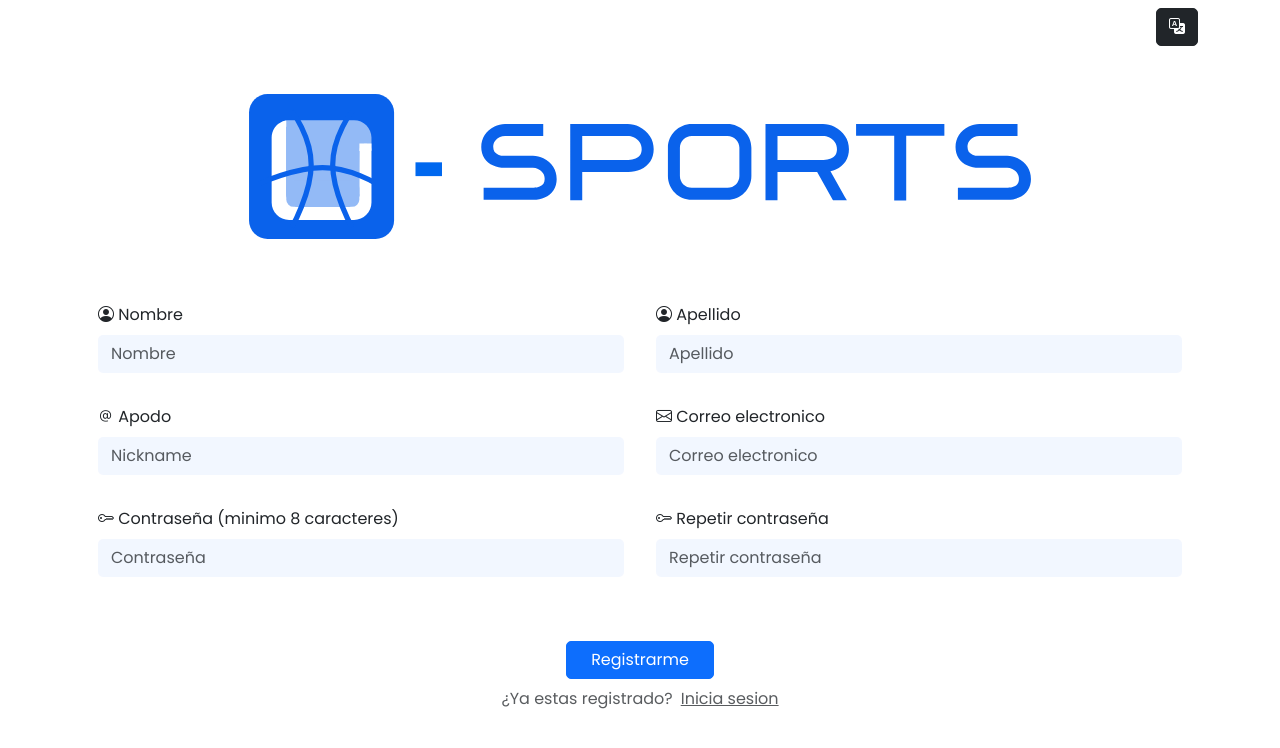
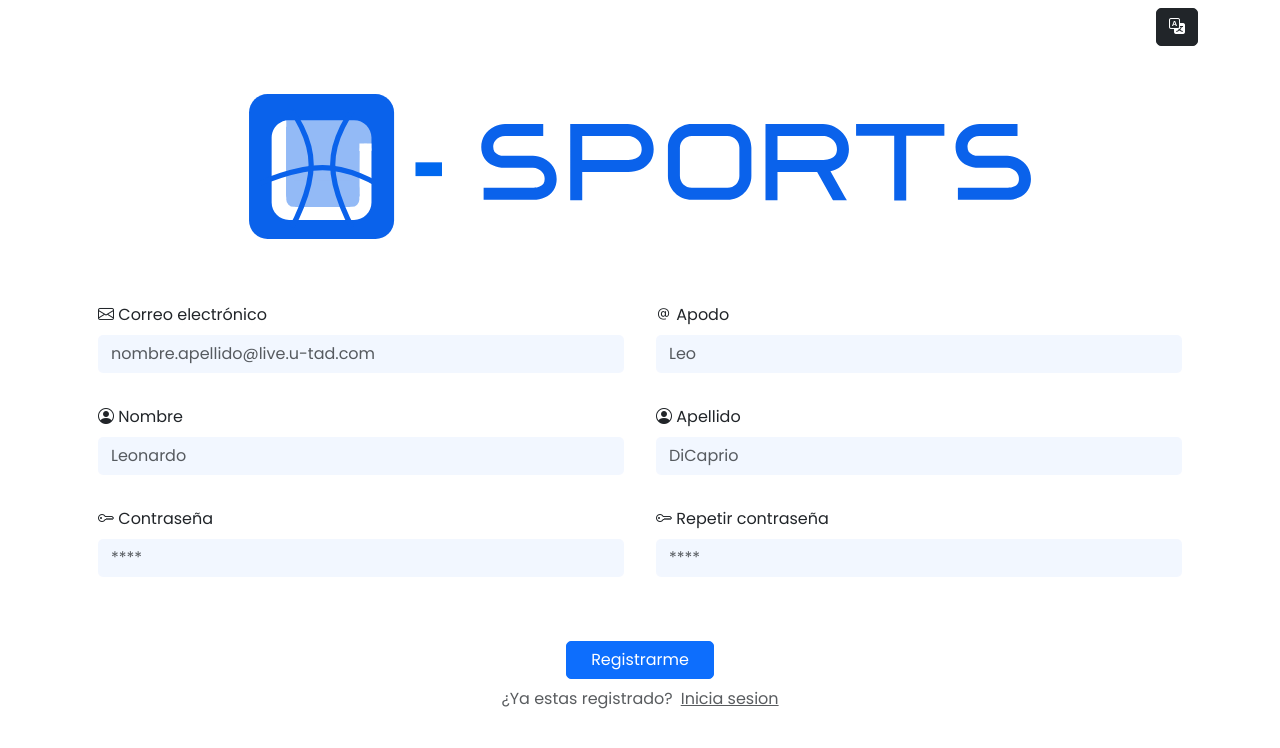
Before and after one commit to victorgt2406/P3_utadSports, a React (Vite) app in the folder client/: page /register in a window 1280 px wide. Shown: the top 748 px of the page. Built offline with nearby package versions, Linux system fonts and the light colour scheme.

Commit message:
register better

```diff
--- a/client/src/langs/Texts.ts
+++ b/client/src/langs/Texts.ts
@@ -16,8 +16,12 @@ type Others = {
     email: string;
     emailExample: string;
     password: string;
+    repeatPassword: string;
     notRegistered: string;
     keepAccount: string;
+    nick: string;
+    name: string;
+    surname: string;
     start: string;
     title: string;
     description: string;
--- a/client/src/langs/langEn.ts
+++ b/client/src/langs/langEn.ts
@@ -58,7 +58,11 @@ const langEn: Others = {
     maxPlayers: "max number of players",
     createNew: "create a new",
     en: "english",
-    es: "spanish"
+    es: "spanish",
+    repeatPassword: "repeat password",
+    nick: "nick name",
+    name: "name",
+    surname: "surname"
 }
 
 export default langEn;
--- a/client/src/langs/langEs.ts
+++ b/client/src/langs/langEs.ts
@@ -59,7 +59,11 @@ const langEs: Texts = {
     maxPlayers: "máximo número de jugadores",
     createNew: "crear noticia",
     en: "inglés",
-    es: "español"
+    es: "español",
+    repeatPassword: "repetir contraseña",
+    nick: "apodo",
+    name: "nombre",
+    surname: "apellido"
 };
 
 export default langEs;
--- a/client/src/routes/Register.tsx
+++ b/client/src/routes/Register.tsx
@@ -4,42 +4,55 @@ import axios from "axios";
 import LogoTemplate from "../templates/LogoTemplate";
 import notify from "../utils/notify";
 import useRouterContext from "../utils/RouterContext";
-
-
+import {
+    capitalizeFirstLetter,
+    getNameAndSurname,
+    validateEmail,
+} from "../utils/simpleFunctions";
 
 export default function Register() {
-    const name = useRef<HTMLInputElement>(null);
-    const surname = useRef<HTMLInputElement>(null);
-    const nickname = useRef<HTMLInputElement>(null);
-    const email = useRef<HTMLInputElement>(null);
-    const psw1 = useRef<HTMLInputElement>(null);
-    const psw2 = useRef<HTMLInputElement>(null);
-    const [degree, setDegree] = useState<string>("");
-    const [timeTable, setTimeTable] = useState<string>("");
-    const context = useRouterContext();//useContext(CONTEXT);
+    // const name = useRef<HTMLInputElement>(null);
+    // const surname = useRef<HTMLInputElement>(null);
+    // const nickname = useRef<HTMLInputElement>(null);
+    // const email = useRef<HTMLInputElement>(null);
+    // const psw1 = useRef<HTMLInputElement>(null);
+    // const psw2 = useRef<HTMLInputElement>(null);
+    const [name, setName] = useState("");
+    const [surname, setSurname] = useState("");
+    const [nick, setNick] = useState("");
+    const [email, setEmail] = useState("");
+    const [psw1, setPsw1] = useState("");
+    const [psw2, setPsw2] = useState("");
+    // const [degree, setDegree] = useState<string>("");
+    // const [timeTable, setTimeTable] = useState<string>("");
+    const context = useRouterContext(); //useContext(CONTEXT);
     // const context = getContext();
 
     const handleRegister = () => {
         (async () => {
             try {
-                const res = await axios.post(`${context.apiUrl}/users/register/`,
+                const res = await axios.post(
+                    `${context.apiUrl}/users/register/`,
                     {
-                        "name": name.current?.value,
-                        "surname": surname.current?.value,
-                        "email": email.current?.value,
-                        "password": psw1.current?.value,
-                        "nick": nickname.current?.value,
+                        // name: name.current?.value,
+                        // surname: surname.current?.value,
+                        // email: email.current?.value,
+                        name,
+                        surname,
+                        email,
+                        // password: psw1.current?.value,
+                        password: psw1,
+                        // nick: nickname.current?.value,
+                        nick,
                     }
-
                 );
                 console.log(res);
                 context.setUser(res.data.user);
                 context.setToken(res.data.token);
                 context.setPage("news");
-            }
-            catch (err) {
+            } catch (err) {
                 console.log(err);
-                notify("error","","password incorrect");
+                notify("error", "", "password incorrect");
             }
         })();
     };
@@ -49,34 +62,133 @@ export default function Register() {
             <>
                 <div className="d-flex flex-wrap justify-content-center">
                     <div className="col-sm m-3">
-                        <label className="form-label"><i className="bi bi-person-circle"></i> Nombre</label>
-                        <input ref={name} type="text" className="form-control" placeholder="Nombre" />
+                        <label className="form-label">
+                            <i className="bi bi-envelope"></i>{" "}
+                            {capitalizeFirstLetter(context.getText().email)}
+                        </label>
+                        <input
+                            onChange={(event: React.ChangeEvent<any>) => {
+                                const value: string = event.target.value;
+                                setEmail(event.target.value);
+                                const nameSurname = getNameAndSurname(value);
+                                if (nameSurname) {
+                                    if (nameSurname.surname) {
+                                        setSurname(
+                                            capitalizeFirstLetter(
+                                                nameSurname.surname
+                                            )
+                                        );
+                                    }
+                                    setName(
+                                        capitalizeFirstLetter(nameSurname.name)
+                                    );
+                                }
+                            }}
+                            value={email}
+                            type="text"
+                            className={`form-control ${
+                                getNameAndSurname(email) ? "is-valid" : ""
+                            }`}
+                            placeholder={context.getText().emailExample}
+                        />
                     </div>
                     <div className="col-sm m-3">
-                        <label className="form-label"><i className="bi bi-person-circle"></i> Apellido</label>
-                        <input ref={surname} type="text" className="form-control" placeholder="Apellido" />
+                        <label className="form-label">
+                            <i className="bi bi-at"></i>{" "}
+                            {capitalizeFirstLetter(context.getText().nick)}
+                        </label>
+                        <input
+                            // ref={nickname}
+                            onChange={(event: React.ChangeEvent<any>) => {
+                                setNick(event.target.value);
+                            }}
+                            value={nick}
+                            type="text"
+                            className={`form-control ${
+                                nick.length > 3 ? "is-valid" : ""
+                            }`}
+                            placeholder="Leo"
+                        />
                     </div>
 
                     <div className="w-100"></div>
 
                     <div className="col-sm m-3">
-                        <label className="form-label"><i className="bi bi-at"></i> Apodo</label>
-                        <input ref={nickname} type="text" className="form-control" placeholder="Nickname" />
+                        <label className="form-label">
+                            <i className="bi bi-person-circle"></i>{" "}
+                            {capitalizeFirstLetter(context.getText().name)}
+                        </label>
+                        <input
+                            // ref={name}
+                            onChange={(event: React.ChangeEvent<any>) => {
+                                setName(event.target.value);
+                            }}
+                            value={name}
+                            type="text"
+                            className={`form-control ${
+                                name.length > 3 ? "is-valid" : ""
+                            }`}
+                            placeholder="Leonardo"
+                        />
                     </div>
                     <div className="col-sm m-3">
-                        <label className="form-label"><i className="bi bi-envelope"></i> Correo electronico</label>
-                        <input ref={email} type="text" className="form-control" placeholder="Correo electronico" />
+                        <label className="form-label">
+                            <i className="bi bi-person-circle"></i>{" "}
+                            {capitalizeFirstLetter(context.getText().surname)}
+                        </label>
+                        <input
+                            // ref={surname}
+                            onChange={(event: React.ChangeEvent<any>) => {
+                                setSurname(event.target.value);
+                            }}
+                            value={surname}
+                            type="text"
+                            className={`form-control ${
+                                surname.length > 3 ? "is-valid" : ""
+                            }`}
+                            placeholder="DiCaprio"
+                        />
                     </div>
 
                     <div className="w-100"></div>
 
                     <div className="col-sm m-3">
-                        <label className="form-label"><i className="bi bi-key"></i> Contraseña (minimo 8 caracteres)</label>
-                        <input ref={psw1} type="password" className="form-control" placeholder="Contraseña" />
+                        <label className="form-label">
+                            <i className="bi bi-key"></i>{" "}
+                            {capitalizeFirstLetter(context.getText().password)}
+                        </label>
+                        <input
+                            // ref={psw1}
+                            onChange={(event: React.ChangeEvent<any>) => {
+                                setPsw1(event.target.value);
+                            }}
+                            value={psw1}
+                            type="password"
+                            className={`form-control ${
+                                psw1.length >= 8 ? "is-valid" : ""
+                            }`}
+                            placeholder="****"
+                        />
                     </div>
                     <div className="col-sm m-3">
-                        <label className="form-label"><i className="bi bi-key"></i> Repetir contraseña</label>
-                        <input ref={psw2} type="password" className="form-control" placeholder="Repetir contraseña" />
+                        <label className="form-label">
+                            <i className="bi bi-key"></i>{" "}
+                            {capitalizeFirstLetter(
+                                context.getText().repeatPassword
+                            )}
+                        </label>
+                        <input
+                            // ref={psw2}
+                            onChange={(event: React.ChangeEvent<any>) => {
+                                setPsw2(event.target.value);
+                            }}
+                            value={psw2}
+                            type="password"
+                            className={`form-control ${
+                                (psw2.length >= 8 && psw2 === psw1) ? "is-valid" : ""
+                            }`}
+                            placeholder="****"
+                        />
                     </div>
 
                     {/* <div className="w-100"></div> */}
@@ -96,14 +208,18 @@ export default function Register() {
                         className="btn btn-primary px-4 mb-2"
                         style={{ width: "fit-content" }}
                         onClick={handleRegister}
-                    >Registrarme</button>
+                    >
+                        Registrarme
+                    </button>
                     <p className="text-muted">
                         ¿Ya estas registrado?
                         <span
                             role="button"
                             className="text-decoration-underline ms-2"
                             onClick={() => context.setPage("login")}
-                        >Inicia sesion</span>
+                        >
+                            Inicia sesion
+                        </span>
                     </p>
                 </div>
             </>
--- a/client/src/utils/simpleFunctions.ts
+++ b/client/src/utils/simpleFunctions.ts
@@ -2,4 +2,26 @@ const capitalizeFirstLetter = (text:string) => text.charAt(0).toUpperCase() + te
 
 const aspectRatio16_9 = (height:number, width:number) => height / width === 9 / 16;
 
-export {capitalizeFirstLetter};
+function validateEmail(email:string) {
+    var re = /^[a-zA-Z0-9._-]+@[a-zA-Z0-9.-]+\.[a-zA-Z]{2,}$/;
+    return re.test(String(email).toLowerCase());
+}
+
+function getNameAndSurname(email:string) {
+    // Comprueba si el correo es válido y sigue el patrón específico
+    var re = /^[a-zA-Z]+(\.[a-zA-Z]+)?@(live.)?u-tad.com$/;
+    if (re.test(String(email).toLowerCase())) {
+        // Si el correo es válido, extrae el nombre y apellido
+        var splitEmail = email.split('@')[0];
+        var nameSurname = splitEmail.split('.');
+        return {
+            name: nameSurname[0],
+            surname: nameSurname.length > 1 ? nameSurname[1] : null
+        };
+    } else {
+        // Si el correo no es válido, devuelve null
+        return null;
+    }
+}
+
+export {capitalizeFirstLetter, validateEmail, getNameAndSurname};
```
